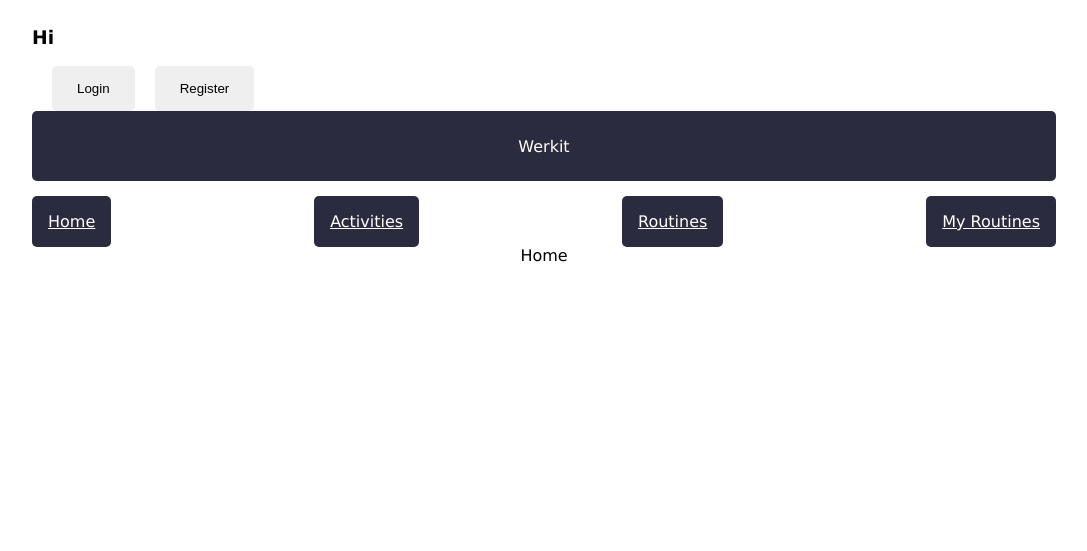
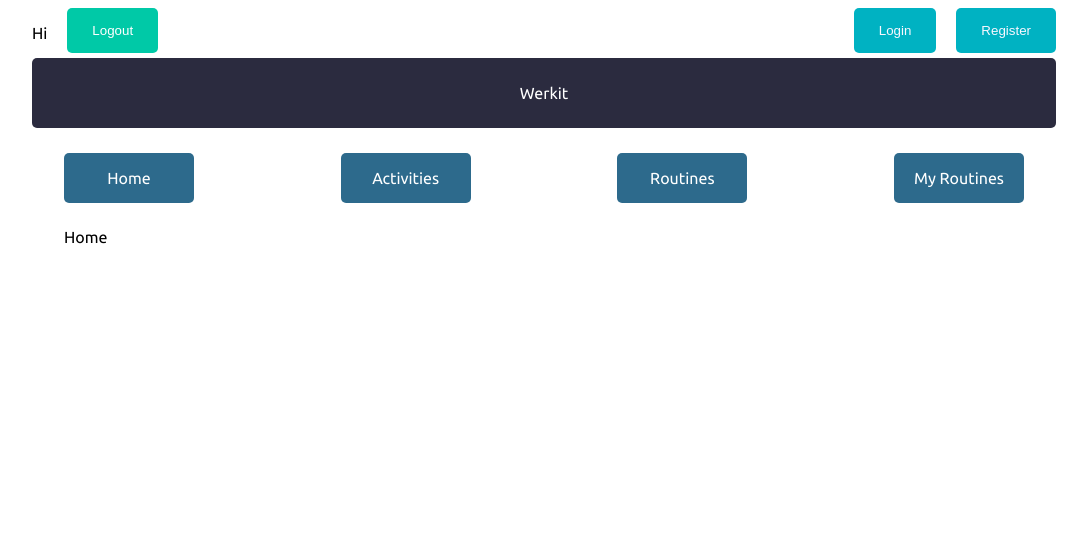
Before and after one commit to Kristyvdm2020/FitnessTracker-frontend, a React app: page / in a window 1280 px wide. Shown: the whole page, without its empty margins (96-1183 px from the left). Built offline with nearby package versions, Linux system fonts and the light colour scheme; no server answers.

Commit message:
css new font btns added

```diff
--- a/assets/styles.css
+++ b/assets/styles.css
@@ -1,12 +1,33 @@
+@import url('https://fonts.googleapis.com/css2?family=Ubuntu&display=swap');
 body {
-  font-family: verdana;
-
+  font-family: 'Ubuntu', sans-serif;
   justify-content: center;
 }
 
 .app {
   display: flex;
 }
+
+.top-container {
+  display: flex;
+  flex-direction: row;
+  justify-content: space-between;
+}
+
+.user-display{
+  display: flex;
+  flex-direction: row;
+}
+
+.user-display button {
+  cursor: pointer;
+  height: 45px;
+  padding: 15px 25px;
+  border-radius: 5px;
+  border-style: none;
+  margin-left: 20px;
+}
+
 /*------ Login/Register ------*/
 
 
@@ -17,9 +38,9 @@ body {
 }
 
 .logo {
-
+  width: 80vw;
   height: 70px;
-  margin-bottom: 15px;
+  margin-bottom: 25px;
   background-color: rgb(43, 43, 63);
   color: rgb(255, 255, 255);
   border-radius: 5px;
@@ -41,27 +62,54 @@ div.logo p {
   border-radius: 5px;
   border-style: none;
   margin-left: 20px;
+  color: #F9F7FF;
+  background-color: #00B2C2;
+}
+
+.logout-btn {
+  background-color: #00C9A7;
+  color: white;
 }
 
 
 /*----- Nav -----*/
+
+.logo-nav {
+  display: flex;
+  align-items: center;
+  flex-direction: column;
+}
+
 nav {
-  width: 80vw;
+  width: 75vw;
   height: 50px;
   color: rgb(255, 255, 255);
   text-align: center;
   display: flex;
   flex-direction: row;
   justify-content: space-between;
-  align-items: center;
+
 }
 
 nav a {
   border-radius: 5px;
-  background-color: rgb(43, 43, 63);
+  background-color: #2D6A8C;
   color: white;
   padding: 1rem;
+  width: 98px;
+  text-decoration: none
 }
+
+.body-container {
+  margin-top: 25px;
+  width: 75vw;
+  min-height: 40vh;
+  border-radius: 5px;
+  /* background-color: #D5CABD; */
+  /* border: 1px solid black; */
+}
+
+/*----- Activities -----*/
 
 #activities-collection {
   font-size: 1rem;
@@ -82,3 +130,5 @@ nav a {
   border-radius: 1rem;
   margin: 1rem;
 }
+
+/*----- Routines -----*/
--- a/src/components/AllActivities.js
+++ b/src/components/AllActivities.js
@@ -5,7 +5,7 @@ const AllActivities = (props) => {
     const { activities } = props;
 
     return (
-        <div id='activities-collection'>
+        <div className='body-container' id='activities-collection'>
             <ul id='activities'>
                 {
                     activities.map(activity => {
--- a/src/components/AllMyRoutines.js
+++ b/src/components/AllMyRoutines.js
@@ -6,7 +6,7 @@ const AllMyRoutines = (props) => {
     const { myRoutines } = props;
     console.log(props);
     return (
-        <div id='routines-collection'>
+        <div className='body-container' id='routines-collection'>
             <ul id='routines'>
                 {
                     myRoutines.map(routine => {
--- a/src/components/AllRoutines.js
+++ b/src/components/AllRoutines.js
@@ -6,7 +6,7 @@ const AllRoutines = (props) => {
     const { routines } = props;
 
     return (
-        <div id='routines-collection'>
+        <div className='body-container' id='routines-collection'>
             <ul id='routines'>
                 {
                     routines.map(routine => {
--- a/src/components/CreateRoutine.js
+++ b/src/components/CreateRoutine.js
@@ -3,7 +3,7 @@ import React, {useState} from "react";
 export const CreateRoutine = () => {
 
 return (
-    <h1>Tell us about your routine!</h1>
+    <h1 className='body-container'>Tell us about your routine!</h1>
 
 )
 }
--- a/src/components/Home.js
+++ b/src/components/Home.js
@@ -3,7 +3,7 @@ import { Link } from 'react-router-dom';
 
 const Home = () => {
     return (
-        <div>Home</div>
+        <div className='body-container'>Home</div>
     )
 }
 
--- a/src/components/MyOneRoutine.js
+++ b/src/components/MyOneRoutine.js
@@ -23,7 +23,7 @@ const MyOneRoutine = (props) => {
         )
     } else {
         return(
-            <div id='singleRoutine'>
+            <div className='body-container' id='singleRoutine'>
                 <h1><Link to='/myRoutines'>{routine.name}</Link></h1>
                 <h2>{routine.goal}</h2>
                 <h2>Activities({routine.activities.length})</h2>
--- a/src/components/SingleActivity.js
+++ b/src/components/SingleActivity.js
@@ -13,7 +13,7 @@ const SingleActivity = (props) => {
         )
     } else {
         return (
-            <div id='singleActivity'>
+            <div className='body-container' id='singleActivity'>
                 <h1><Link to='/activities'>{activity.name}</Link></h1>
                 <h2>{activity.description}</h2>
             </div>
--- a/src/components/SingleRoutine.js
+++ b/src/components/SingleRoutine.js
@@ -13,7 +13,7 @@ const SingleRoutine = (props) => {
         )
     } else {
         return (
-            <div id='singleRoutine'>
+            <div className='body-container' id='singleRoutine'>
                 <h1><Link to='/routines'>{routine.name}</Link></h1>
                 <h2>{routine.goal}</h2>
                 <h2>Activities({routine.activities.length})</h2>
--- a/src/components/ViewLogin.js
+++ b/src/components/ViewLogin.js
@@ -9,7 +9,7 @@ export const ViewLogin = () => {
 
     return (
 
-<div className="login">
+<div className='body-container' id="login">
     <h1>Login to WerkIT</h1>
     <form>
         <input
--- a/src/components/ViewRegister.js
+++ b/src/components/ViewRegister.js
@@ -6,7 +6,7 @@ export const ViewRegister = () => {
     const [password, setPassword] = useState('');
 
     return (
-        <div className="register">
+        <div className='body-container' id="register">
             <h1>Create your WERKIT account!</h1>
             <form onSubmit={async(ev) => {
         try {
--- a/src/index.js
+++ b/src/index.js
@@ -58,13 +58,14 @@ const App = ()=> {
       <header>
         <div className='top-container'>
           <div className='user-display'>
-            <h3>Hi {user.username}</h3>
+            <p>Hi {user.username}</p><button className='logout-btn'>Logout</button>
           </div>
           <div className='login-register'>
             <Link to='/Login'><button className='login-btn'>Login</button></Link>
             <Link to='/Register'><button className='login-btn'>Register</button></Link>
           </div>
         </div>
+        <div className='logo-nav'>
           <div className='logo'>
               <p>Werkit</p>
             </div>
@@ -75,6 +76,7 @@ const App = ()=> {
             <Link to='/MyRoutines'>My Routines</Link>
 
           </nav>
+        </div>
       </header>
       <Routes>
         <Route path='/Register' element={<ViewRegister />} />
```
Lines whose indentation alone changed are shown as unchanged.
